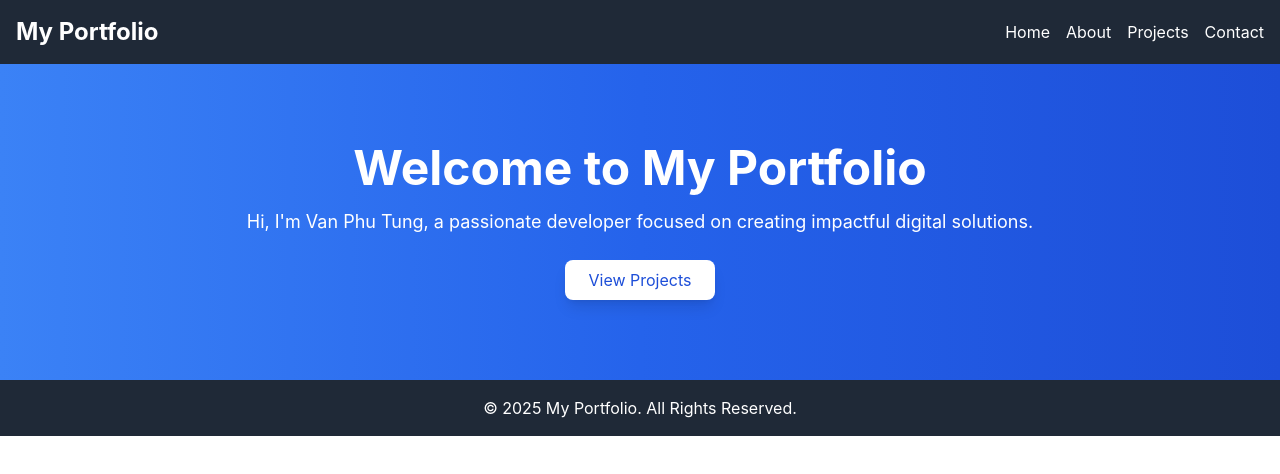
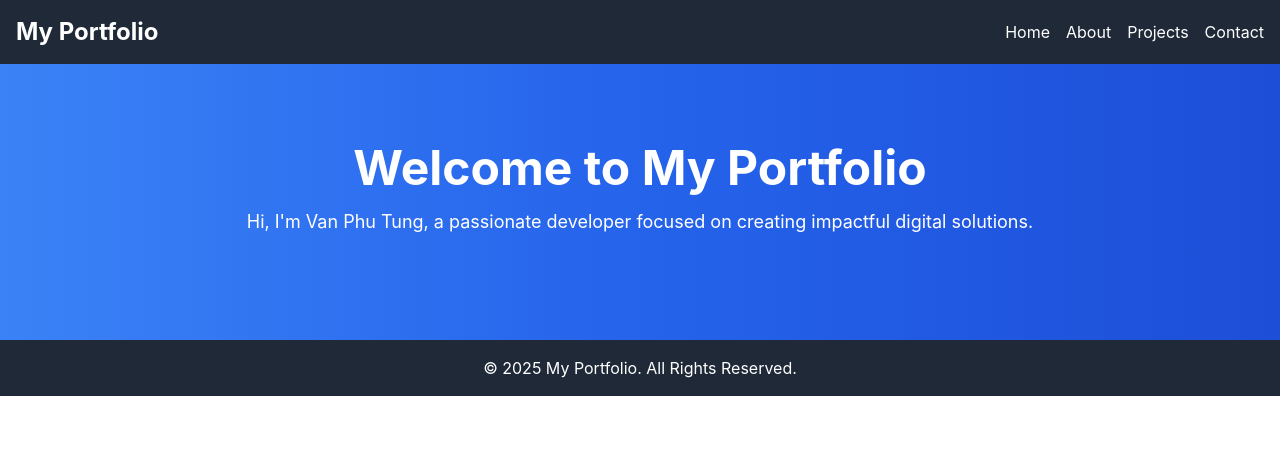
Before and after one commit to VanTung203/portfolio_website, a React (Create React App) app: page / in a window 1280 px wide. Shown: the top 474 px of the page. Built offline with nearby package versions, Linux system fonts and the light colour scheme.

Commit message:
Update Home.jsx

```diff
--- a/src/pages/Home.jsx
+++ b/src/pages/Home.jsx
@@ -7,7 +7,6 @@ function Home() {
       <div className="container mx-auto text-center">
         <h2 className="text-5xl font-bold mb-4">Welcome to My Portfolio</h2>
         <p className="text-lg mb-6">Hi, I'm Van Phu Tung, a passionate developer focused on creating impactful digital solutions.</p>
-        <button className="bg-white text-blue-700 py-2 px-6 rounded-lg shadow-lg hover:bg-blue-200 transition">View Projects</button>
       </div>
     </section>
   );
--- a/src/pages/Projects.jsx
+++ b/src/pages/Projects.jsx
@@ -32,7 +32,7 @@ function Projects() {
         <h2 className="text-4xl font-bold mb-8">Projects</h2>
         <div className="grid grid-cols-1 sm:grid-cols-2 lg:grid-cols-3 gap-8">
           {projects.map((project, index) => (
-            <div key={index} className="bg-white p-6 rounded-lg shadow-lg hover:shadow-xl transition">
+            <div key={index} className="bg-white p-6 rounded-lg shadow-lg hover:shadow-xl transition-all transform hover:scale-105">
               <h3 className="text-xl font-bold mb-2">{project.title}</h3>
               <p className="text-sm text-gray-500 mb-2">{project.duration}</p>
               <p className="mb-4">{project.description}</p>
```
Also changed, not shown: src/pages/About.jsx (+8 -2 lines).
